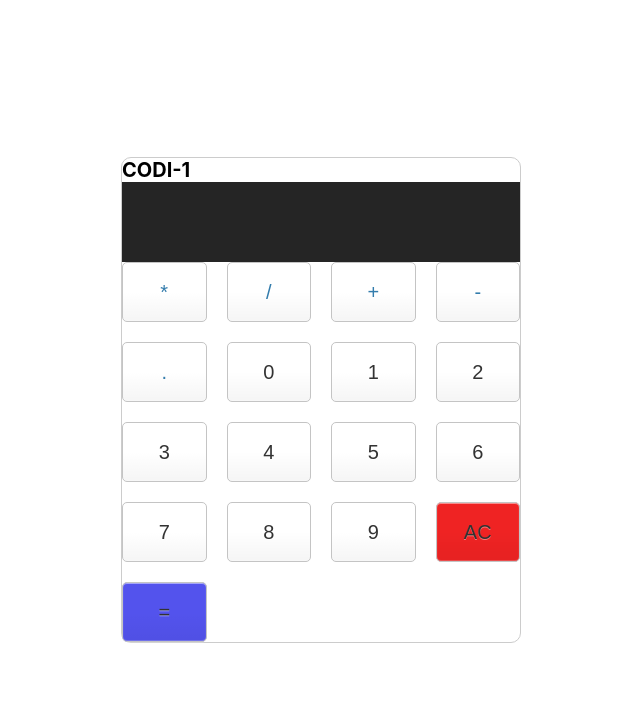
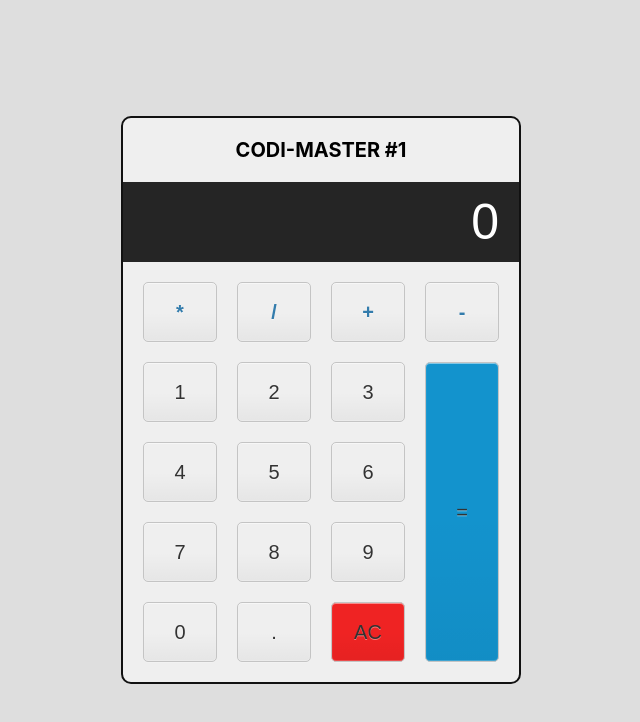
Before and after one commit to codefritz/react-calc, a React (Create React App) app: page / in a window 1280 px wide. Shown: the top 722 px of the page, without its empty margins (319-959 px from the left). Built offline with nearby package versions, Linux system fonts and the light colour scheme; the HTML template or start-up script is replaced by a standard one.

Commit message:
finish fomrating

```diff
--- a/src/App.js
+++ b/src/App.js
@@ -9,7 +9,6 @@ function CaclulatorField({calcField}) {
     <input type="text" value={calcField} className="calc-field" disabled="true"/>
   );
 }
-
 
 function CalculatorNumberButton(props) {
   return (
@@ -25,14 +24,14 @@ function CalculatorNumberButton(props) {
 
 function App() {
 
-  const [calcField, setCalcField] = useState("");
+  const [calcField, setCalcField] = useState("0");
 
   return (
     <div className="calculator">
-        <h1>CODI-1</h1>
+        <h1>CODI-MASTER #1</h1>
           <CaclulatorField calcField={calcField} />
           <div className="button-container">
-          {["*","/","+","-","."].map((elm, ix) => (
+          {["*","/","+","-"].map((elm, ix) => (
               <CalculatorNumberButton
                 value={elm}
                 setter={setCalcField}
@@ -41,13 +40,15 @@ function App() {
                 />
             )
           )}
-          {[...Array(10)].map((elm, ix) => (
-              <CalculatorNumberButton value={ix} setter={setCalcField} field={calcField}/>
-            )
-          )}
+          {[...Array(9)].map((elm, ix) => (
+              <CalculatorNumberButton value={ix + 1} setter={setCalcField} field={calcField}/>
+              )
+              )}
+          <CalculatorNumberButton value="0" setter={setCalcField} field={calcField}/>
+          <CalculatorNumberButton value="." setter={setCalcField} field={calcField}/>
           <button
             className="calc-button all-clear"
-            onClick={() => setCalcField("")}>AC</button>
+            onClick={() => setCalcField("0")}>AC</button>
           <button
             className="calc-button result"
             onClick={() => setCalcField(eval(calcField))}>=</button>
--- a/src/functions.js
+++ b/src/functions.js
@@ -1,3 +1,7 @@
 export function appendValue(field, value) {
-    return field + value;
+    if (field == "0") {
+        return value;
+    } else {
+        return field + value;
+    }
 }
--- a/src/index.css
+++ b/src/index.css
@@ -7,6 +7,7 @@ html {
   sans-serif;
   -webkit-font-smoothing: antialiased;
   -moz-osx-font-smoothing: grayscale;
+  background-color: #DEDEDE;
 }
 
 *, *::before, *::after {
@@ -15,14 +16,20 @@ html {
   box-sizing: inherit;
 }
 
+h1 {
+  text-align: center;
+  margin: 20px;
+}
+
 .calculator {
-  border: 1px solid #ccc;
+  border: 2px solid #111;
   border-radius: 10px;
   position: absolute;
   top: 50%;
   left: 50%;
   transform: translate(-50%, -50%);
   width: 400px;
+  background-color: #efefef;
 }
 
 .calc-field {
@@ -60,15 +67,18 @@ button:hover {
 
 .operator {
   color: #337cac;
+  font-weight: 600;
 }
 
 .result {
-  background-color: #5353ED;
+  background-color: #1393CD;
+  grid-area: 2 / 4 / 6 / 5;
+  height: 100%;
 }
 
 .button-container {
   display: grid;
   grid-template-columns: repeat(4, 1fr);
-  grid-row-gap: 20px;
-  grid-column-gap: 20px;
+  grid-gap: 20px;
+  padding: 20px;
 }
```
